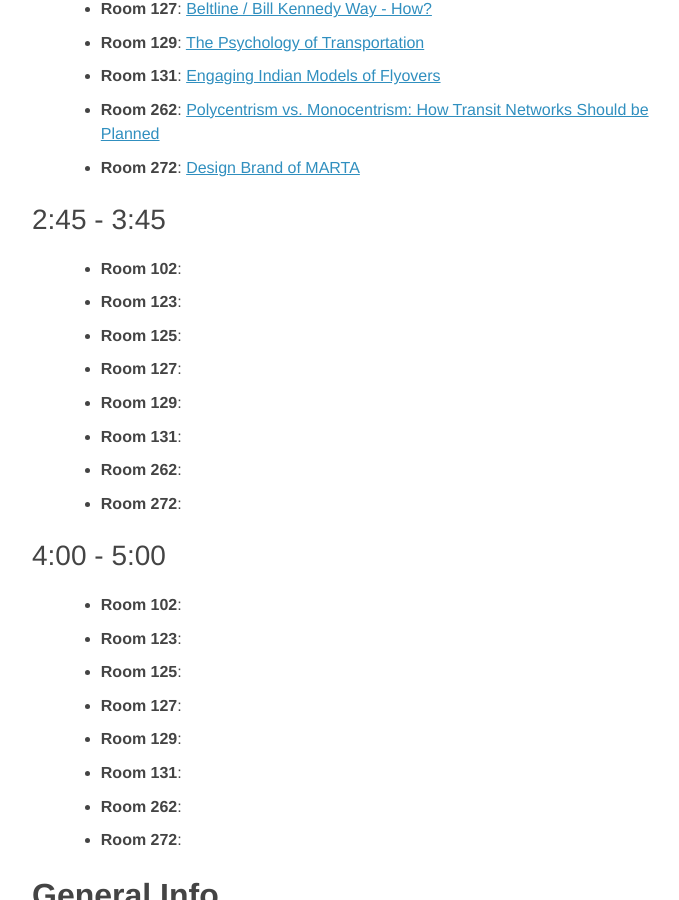
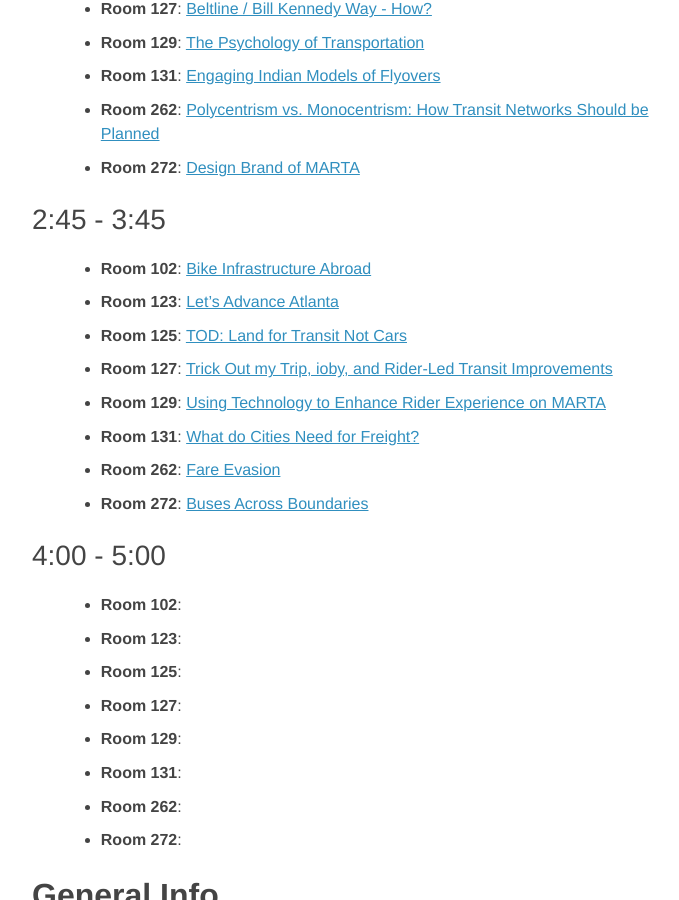
Before and after one commit to transpocamp/transportationcamp.org, a Jekyll site: the page built from events/south-2015/index.markdown, in a window 1280 px wide and 900 px high, scrolled down 899 px. Shown: the whole window, without its empty margins (272-951 px from the left). Built offline with Jekyll 4.4.1, drawn with Linux system fonts in a browser that asks for light colours; nearby versions of some CDN libraries; Markdown is read by kramdown in place of the engine named in the settings.

Commit message:
TC-South live schedule

```diff
--- a/events/south-2015/index.markdown
+++ b/events/south-2015/index.markdown
@@ -35,14 +35,14 @@
 
 #### 2:45 - 3:45
 
-* **Room 102**: []()
-* **Room 123**: []()
-* **Room 125**: []()
-* **Room 127**: []()
-* **Room 129**: []()
-* **Room 131**: []()
-* **Room 262**: []()
-* **Room 272**: []()
+* **Room 102**: [Bike Infrastructure Abroad](https://tcs2015.hackpad.com/Bike-Infrastructure-Abroad-HH7ZZK0b0Hp)
+* **Room 123**: [Let's Advance Atlanta](https://tcs2015.hackpad.com/Lets-Advance-Atlanta-PIZlCvP8hY1)
+* **Room 125**: [TOD: Land for Transit Not Cars](https://tcs2015.hackpad.com/TOD-Land-for-Transit-Not-Cars-sseZwlXhmA7)
+* **Room 127**: [Trick Out my Trip, ioby, and Rider-Led Transit Improvements](https://tcs2015.hackpad.com/Trick-Out-my-Trip-ioby-and-Rider-Led-Transit-Improvements-cK8EbQ3nVpp)
+* **Room 129**: [Using Technology to Enhance Rider Experience on MARTA](https://tcs2015.hackpad.com/Using-Technology-to-Enhance-Rider-Experience-on-MARTA-SjmSgNNKAQ6)
+* **Room 131**: [What do Cities Need for Freight?](https://tcs2015.hackpad.com/What-do-Cities-Need-for-Freight-KvFf2ZCd14K)
+* **Room 262**: [Fare Evasion](https://tcs2015.hackpad.com/Fare-Evasion-7LH3Cwo74Vq)
+* **Room 272**: [Buses Across Boundaries](https://tcs2015.hackpad.com/Buses-Across-Boundaries-OyITrleg6fm)
 
 #### 4:00 - 5:00
 
```
